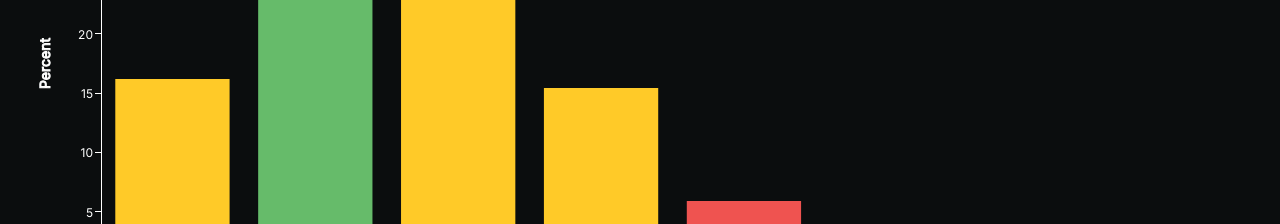
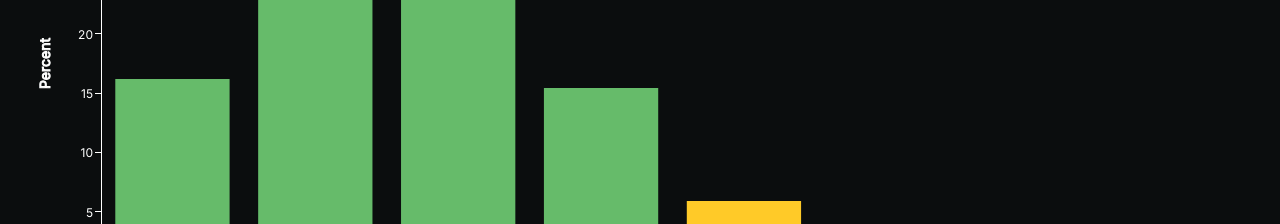
Before and after one commit to CaseyQWood/Mathhammer, a React (Vite) app: page / in a window 1280 px wide. Both pictures are taken after a click on the button "Submit". Shown: the part 576-800 px from the top of the page. Built offline with nearby package versions, Linux system fonts and the light colour scheme.

Commit message:
updated sustained hits to take variable amounts

```diff
--- a/src/components/resultsBarChart/ResultsBarChart.tsx
+++ b/src/components/resultsBarChart/ResultsBarChart.tsx
@@ -84,8 +84,8 @@ export default function ResultsBarChart({ results }: BarChartProps) {
                 yAxis={[{
                     label: "Percent",
                     colorMap: {
-                        type: 'piecewise',            // or 'continuous' / 'ordinal'
-                        thresholds: [10, 30, 50],     // split the scale at these Y values
+                        type: 'piecewise',
+                        thresholds: [5, 10, 20],     // split the scale at these Y values
                         colors: ['#ef5350',
                             '#ffca28',
                             '#66bb6a']
--- a/src/components/unitForm/AttackInputs.tsx
+++ b/src/components/unitForm/AttackInputs.tsx
@@ -5,7 +5,7 @@ import style from './unitForm.module.css'
 
 interface AttackStatsProps {
     attackStats: AttackStats
-    handleAttackChange: (stat: string, value: number | { variable: string; value: number } | null) => void
+    handleAttackChange: (key: string, value: boolean | number | null | { variable: string; value: boolean | number; }) => void
 }
 
 export default function AttackInputs({ attackStats, handleAttackChange }: AttackStatsProps) {
@@ -23,7 +23,7 @@ export default function AttackInputs({ attackStats, handleAttackChange }: Attack
             </div>
             <VariableInputField
                 title='Attacks'
-                value={attackStats.attacks}
+                // value={attackStats.attacks}
                 stateKey="attacks"
                 handleChange={handleAttackChange}
             />
@@ -50,7 +50,7 @@ export default function AttackInputs({ attackStats, handleAttackChange }: Attack
             />
             <VariableInputField
                 title='Damage'
-                value={attackStats.damage}
+                // value={attackStats.damage}
                 stateKey="damage"
                 handleChange={handleAttackChange}
             />
--- a/src/components/unitForm/AttackModifiers.tsx
+++ b/src/components/unitForm/AttackModifiers.tsx
@@ -1,17 +1,39 @@
 import style from "./unitForm.module.css"
 import { useEffect, useState } from "react";
-import { Chip, Checkbox } from "@mui/joy";
+import { Chip, Checkbox, Select, Option } from "@mui/joy";
 import type { Modifiers } from "../../types/unitStats";
 
 interface AttackModifierProps {
     modifiers: Modifiers
-    handleModifiersChange: (stat: string, value: boolean | { value: boolean; variable: string }) => void
+    handleModifiersChange: (key: string, value: boolean | number | null | { variable: string | null; value: boolean | number; }) => void
 }
 
 // pull down modifiers to manage toggle
 
 export default function AttackModifiers({ modifiers, handleModifiersChange }: AttackModifierProps) {
     const [selected, setSelected] = useState<string[]>([]);
+
+    const options = [
+        { key: crypto.randomUUID(), value: "1" },
+        { key: crypto.randomUUID(), value: "3" },
+        { key: crypto.randomUUID(), value: "D3" },
+        { key: crypto.randomUUID(), value: "2D3" },
+        { key: crypto.randomUUID(), value: "3D3" },
+        { key: crypto.randomUUID(), value: "D6" },
+        { key: crypto.randomUUID(), value: "2D6" },
+        { key: crypto.randomUUID(), value: "3D6" },
+
+    ]
+    const [sustainedHits, setSustainedHits] = useState<string | null>("1")
+
+
+    const handleVariableChange = (
+        _event: unknown,
+        newVal: string | null,
+    ) => {
+        console.log(newVal)
+        setSustainedHits(newVal);
+    };
 
     const modifiersData = {
         lethalHits: 'Lethal Hits',
@@ -29,7 +51,7 @@ export default function AttackModifiers({ modifiers, handleModifiersChange }: At
             const key = Object.values(modifiersData)[i]
             if (selected.includes(key)) {
                 if (Object.keys(modifiers)[i] === "sustainedHits") {
-                    handleModifiersChange(Object.keys(modifiers)[i], { value: true, variable: "1" })
+                    handleModifiersChange(Object.keys(modifiers)[i], { value: true, variable: sustainedHits })
                     continue
                 }
 
@@ -39,7 +61,7 @@ export default function AttackModifiers({ modifiers, handleModifiersChange }: At
 
             if (!selected.includes(key)) {
                 if (Object.keys(modifiers)[i] === "sustainedHits") {
-                    handleModifiersChange(Object.keys(modifiers)[i], { value: false, variable: "1" })
+                    handleModifiersChange(Object.keys(modifiers)[i], { value: false, variable: sustainedHits })
                     continue
                 }
 
@@ -49,18 +71,18 @@ export default function AttackModifiers({ modifiers, handleModifiersChange }: At
 
             }
         }
-    }, [selected, handleModifiersChange])
+    }, [selected, handleModifiersChange, sustainedHits])
 
     return (
         <div className={style.chip__wrapper}>
             {Object.values(modifiersData).map((name) => {
                 const checked = selected.includes(name);
                 return (
+                    <div className={name === "Sustained Hits" ? style.sustainedHits : ""}>
                         <Chip
                             key={name}
                             variant="plain"
                             color={checked ? 'primary' : 'neutral'}
-
                         >
                             <Checkbox
                                 variant="outlined"
@@ -77,7 +99,24 @@ export default function AttackModifiers({ modifiers, handleModifiersChange }: At
                                     );
                                 }}
                             />
+
                         </Chip>
+                        {name === "Sustained Hits" ? <Select
+                            value={sustainedHits}
+                            onChange={handleVariableChange}
+                            size="md"
+                            variant="outlined"
+                            sx={{
+                                width: '25%',
+                                alignContent: 'center',
+                                padding: '0.5rem'
+                            }}
+                        >
+                            {options.map((ele) => {
+                                return <Option key={ele.key} value={ele.value} >{ele.value}</Option>
+                            })}
+                        </Select> : null}
+                    </div>
                 );
             })}
         </div>
--- a/src/components/unitForm/DefenseInputs.tsx
+++ b/src/components/unitForm/DefenseInputs.tsx
@@ -4,7 +4,7 @@ import style from './unitForm.module.css'
 
 interface DefenseStatsProps {
   defenseStats: DefenseStats
-  handleDefenseChange: (stat: string, value: number) => void
+  handleDefenseChange: (key: string, value: number) => void
 }
 
 export default function DefenseInputs({ defenseStats, handleDefenseChange }: DefenseStatsProps) {
--- a/src/components/unitForm/UnitForm.tsx
+++ b/src/components/unitForm/UnitForm.tsx
@@ -1,4 +1,4 @@
-import { useCallback, useEffect, useState } from "react";
+import { useCallback, useState } from "react";
 import type { DefenseStats, AttackStats, WoundTallies, Modifiers } from "../../types/unitStats";
 import style from './unitForm.module.css'
 import { Button, Accordion, AccordionGroup, AccordionSummary, AccordionDetails, Divider, IconButton } from "@mui/joy";
@@ -23,10 +23,10 @@ export default function UnitForm({ setSimData }: UnitFormProps) {
         invulnerable: 0,
         feelNoPain: 0,
     })
-    const handleDefenseChange = (stat: string, value: number) => {
+    const handleDefenseChange = (key: string, value: number) => {
         setdefenseStats(prevStats => ({
             ...prevStats,
-            [stat]: value
+            [key]: value
         }));
     };
     const [attackStats, setAttackStats] = useState<AttackStats>({
@@ -44,10 +44,10 @@ export default function UnitForm({ setSimData }: UnitFormProps) {
         }
     })
 
-    const handleAttackChange = useCallback((stat: string, value: number | { variable: string; value: number } | null) => {
+    const handleAttackChange = useCallback((key: string, value: boolean | number | null | { variable: string; value: boolean | number; }) => {
         setAttackStats(prevStats => ({
             ...prevStats,
-            [stat]: value
+            [key]: value
         }));
     }, [setAttackStats]);
 
@@ -62,16 +62,12 @@ export default function UnitForm({ setSimData }: UnitFormProps) {
         reRollOneToWound: false
     })
 
-    const handleModifiersChange = useCallback((stat: string, value: boolean | { value: boolean; variable: string }) => {
+    const handleModifiersChange = useCallback((key: string, value: boolean | number | null | { variable: string | null; value: boolean | number; }) => {
         setModifiers(prevStats => ({
             ...prevStats,
-            [stat]: value
+            [key]: value
         }));
     }, [])
-
-    useEffect(() => {
-        console.log("attack stats: ", attackStats)
-    }, [attackStats])
 
     return (
         <div className={style.unitForm__wrapper} >
--- a/src/components/unitForm/unitForm.module.css
+++ b/src/components/unitForm/unitForm.module.css
@@ -26,3 +26,9 @@
   flex-wrap: wrap;
   gap: 0.5rem;
 }
+
+.sustainedHits {
+  display: flex;
+  width: 100%;
+  gap: 0.5rem;
+}
--- a/src/components/variableInputField/VariableInputField.tsx
+++ b/src/components/variableInputField/VariableInputField.tsx
@@ -4,9 +4,8 @@ import { useEffect, useState } from 'react'
 
 interface VariableInputFieldProps {
     title: string
-    value: { variable: string; value: number }
     stateKey: string
-    handleChange: (key: string, value: { variable: string; value: number }) => void
+    handleChange: (key: string, value: boolean | number | null | { variable: string; value: boolean | number; }) => void
 }
 
 export default function VariableInputField({ title, stateKey, handleChange }: VariableInputFieldProps) {
--- a/src/utils/caclulateAttack.ts
+++ b/src/utils/caclulateAttack.ts
@@ -16,6 +16,32 @@ function rollD3() {
   return Math.floor(Math.random() * (maxFloored - minCeiled + 1) + minCeiled);
 }
 
+function variableCalculator(variable: string) {
+  switch (variable) {
+    case "0":
+      return 0;
+    case "1":
+      return 1;
+    case "3":
+      return 3;
+    case "D3":
+      return rollD3();
+    case "2D3":
+      return rollD3() + rollD3();
+    case "3D3":
+      return rollD3() + rollD3() + rollD3();
+    case "D6":
+      return rollD6();
+    case "2D6":
+      return rollD6() + rollD6();
+    case "3D6":
+      return rollD6() + rollD6() + rollD6();
+    default:
+      return 0;
+  }
+}
+
+// Why do I have this ?
 function statCheck(value: number, passingThreshold: number): boolean {
   if (value < passingThreshold) {
     return false;
@@ -48,34 +74,18 @@ export async function calculateAttack(
   const reRollHits = modifiers.reRollHit;
   const reRollOneToHit = modifiers.reRollOneToHit;
 
-  let attacks =
+  const baseAttacks =
     attackStats.attacks.value +
-    Number(
-      attackStats.attacks.variable === "0"
-        ? 0
-        : attackStats.attacks.variable === "D3"
-          ? rollD3()
-          : attackStats.attacks.variable === "2D3"
-            ? rollD3() + rollD3()
-            : attackStats.attacks.variable === "3D3"
-              ? rollD3() + rollD3() + rollD3()
-              : attackStats.attacks.variable === "D6"
-                ? rollD6()
-                : attackStats.attacks.variable === "2D6"
-                  ? rollD6() + rollD6()
-                  : attackStats.attacks.variable === "3D6"
-                    ? rollD6() + rollD6() + rollD6()
-                    : 0
-    );
+    variableCalculator(attackStats.attacks.variable);
+
+  let attacks = baseAttacks;
+
   for (let i = 0; i < attacks; i++) {
     let toHitRoll = rollD6();
-    // console.log("to hit roll: ", toHitRoll);
     if (!torrent) {
       if (!statCheck(toHitRoll, weaponSkill)) {
         if (reRollOneToHit && toHitRoll === 1) {
           toHitRoll = rollD6();
-          // console.log("reroll 1 : New roll", toHitRoll);
-
           if (!statCheck(toHitRoll, weaponSkill)) {
             continue;
           }
@@ -90,8 +100,9 @@ export async function calculateAttack(
       }
     }
 
-    if (sustainedHits.value && toHitRoll === 6) {
-      attacks = attacks + Number(sustainedHits.variable);
+    if (sustainedHits.value && toHitRoll === 6 && i < baseAttacks) {
+      const test = variableCalculator(sustainedHits.variable);
+      attacks = attacks + test;
     }
 
     const toWound =
@@ -147,23 +158,7 @@ export async function calculateAttack(
 
     const attackDamage =
       attackStats.damage.value +
-      Number(
-        attackStats.damage.variable === "0"
-          ? 0
-          : attackStats.damage.variable === "D3"
-            ? rollD3()
-            : attackStats.damage.variable === "2D3"
-              ? rollD3() + rollD3()
-              : attackStats.damage.variable === "3D3"
-                ? rollD3() + rollD3() + rollD3()
-                : attackStats.damage.variable === "D6"
-                  ? rollD6()
-                  : attackStats.damage.variable === "2D6"
-                    ? rollD6() + rollD6()
-                    : attackStats.damage.variable === "3D6"
-                      ? rollD6() + rollD6() + rollD6()
-                      : 0
-      );
+      variableCalculator(attackStats.damage.variable);
 
     if (feelNoPain) {
       let totalDamage: number = 0;
@@ -177,8 +172,5 @@ export async function calculateAttack(
     }
     finalDamage = finalDamage + attackDamage;
   }
-
-  // console.log("attack damage: ", finalDamage);
-
   return finalDamage;
 }
```
Lines whose indentation alone changed are shown as unchanged.
